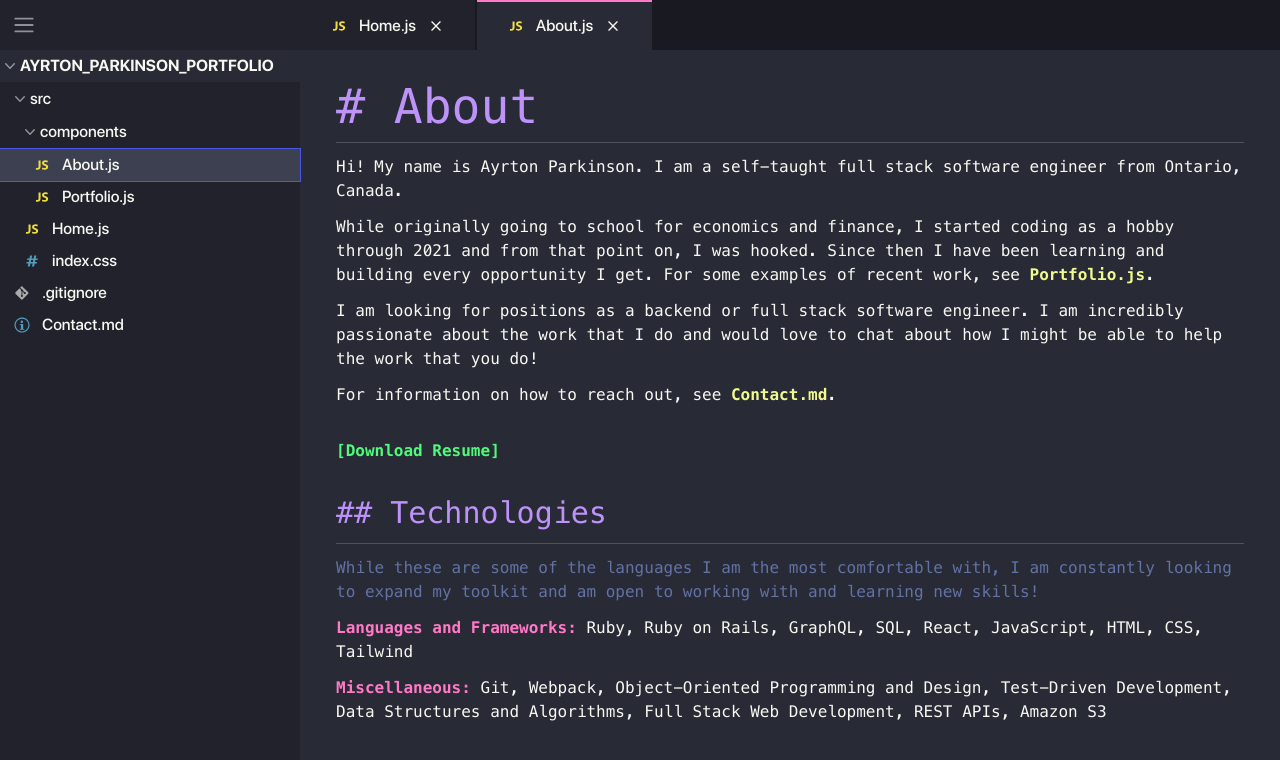
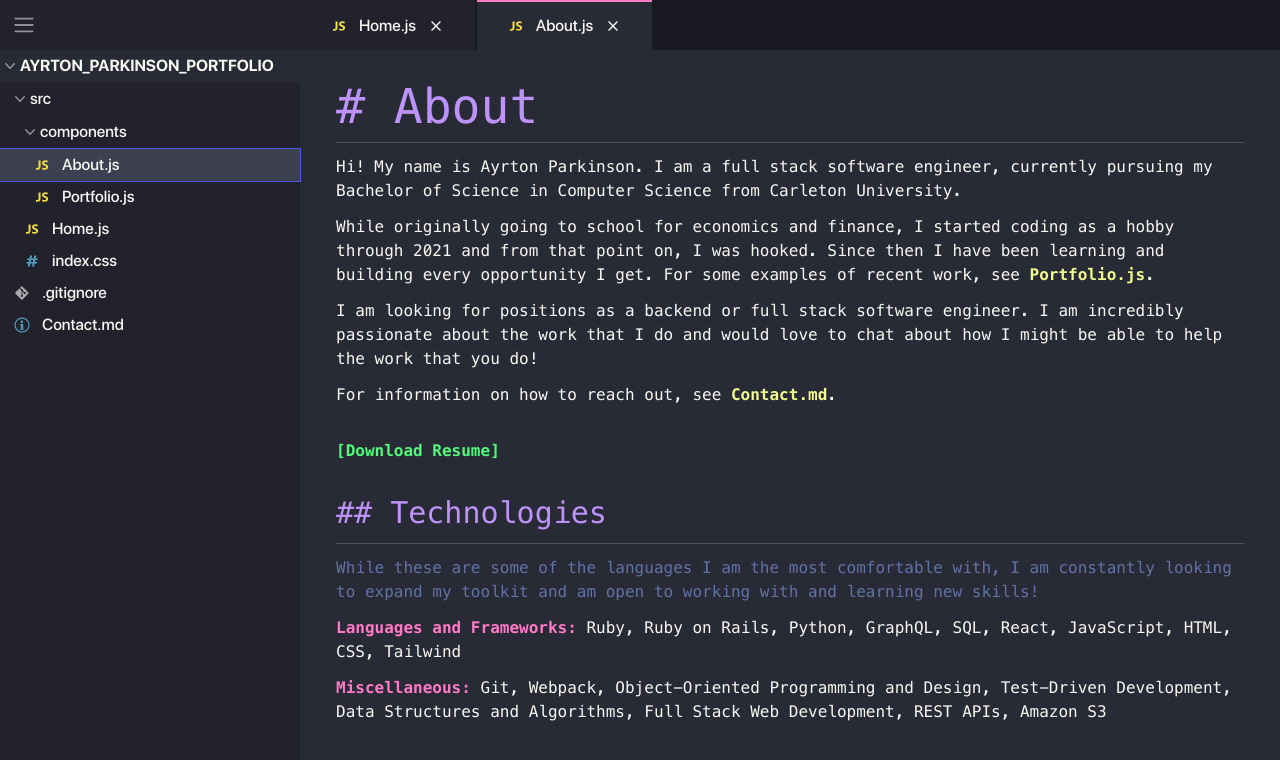
Before and after one commit to ayrt-n/portfolio, a React (Create React App) app: page / in a window 1280 px wide. Both pictures are taken after a click on the button "About.js". Shown: the top 760 px of the page. Built offline with nearby package versions, Linux system fonts and the light colour scheme.

Commit message:
Update About text

```diff
--- a/src/components/About.js
+++ b/src/components/About.js
@@ -15,7 +15,7 @@ function About() {
       <Section>
         <MarkdownHeader headingLevel="1" text="About" className="text-3xl md:text-5xl" />
         <LineBreak />
-        <Text>Hi! My name is Ayrton Parkinson. I am a self-taught full stack software engineer from Ontario, Canada.</Text>
+        <Text>Hi! My name is Ayrton Parkinson. I am a full stack software engineer, currently pursuing my Bachelor of Science in Computer Science from Carleton University.</Text>
         <Text>While originally going to school for economics and finance, I started coding as a hobby through 2021 and from that point on, I was hooked. Since then I have been learning and building every opportunity I get. For some examples of recent work, see <TabLink className="font-bold text-yellow" tab={portfolio}>Portfolio.js</TabLink>.</Text>
         <Text>I am looking for positions as a backend or full stack software engineer. I am incredibly passionate about the work that I do and would love to chat about how I might be able to help the work that you do!</Text>
         <Text>For information on how to reach out, see <TabLink className="font-bold text-yellow" tab={contact}>Contact.md</TabLink>.</Text>
@@ -34,7 +34,7 @@ function About() {
           While these are some of the languages I am the most comfortable with, I am constantly looking to expand my toolkit and am open to working with and learning new skills!
         </Comment>
         <Text>
-          <span className="font-bold text-pink">Languages and Frameworks:</span> Ruby, Ruby on Rails, GraphQL, SQL, React, JavaScript, HTML, CSS, Tailwind
+          <span className="font-bold text-pink">Languages and Frameworks:</span> Ruby, Ruby on Rails, Python, GraphQL, SQL, React, JavaScript, HTML, CSS, Tailwind
         </Text>
         <Text>
           <span className="font-bold text-pink">Miscellaneous:</span> Git, Webpack, Object-Oriented Programming and Design, Test-Driven Development, Data Structures and Algorithms, Full Stack Web Development, REST APIs, Amazon S3
```
